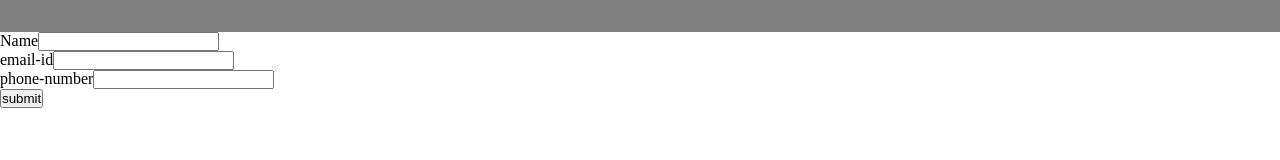
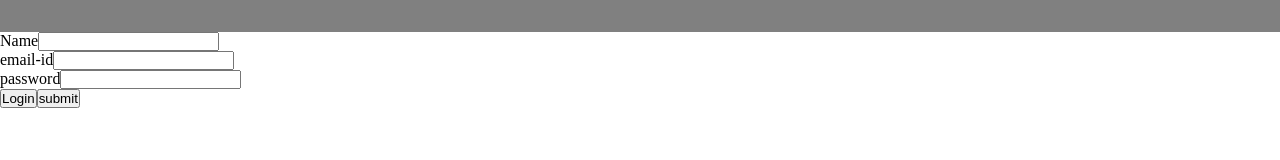
Before and after one commit to Vaishnavigupta97/sharp-ecommerce-website, a React (Create React App) app: page /contact in a window 1280 px wide. Shown: the part 131-291 px from the top of the page. Built offline with nearby package versions, Linux system fonts and the light colour scheme.

Commit message:
add authentication in contact us page

```diff
--- a/src/App.js
+++ b/src/App.js
@@ -13,6 +13,7 @@ function App() {
   return (
     <>
       <Switch>
+      <Route path="/" exact><CompStore /></Route>
         <Route path="/home"><Home /></Route>
         <Route path="/compStore"><CompStore /></Route>
         <Route path="/about"><About /></Route>
--- a/src/Components/ContactUs/Contactus.js
+++ b/src/Components/ContactUs/Contactus.js
@@ -6,7 +6,12 @@ import { useState } from "react";
 const Contactus = () =>{
     const [name, setName] = useState("");
     const [email, setEmail] = useState("");
-    const [phoneNum, setPhoneNum] = useState("");
+    const [password, setPassword] = useState("");
+    const [isLogin, setIsLogin] = useState(true);
+
+    const switchAuthModeHandler = () => {
+        setIsLogin((prevState) => !prevState);
+    }
 
     const nameHandler = (event) => {
         setName(event.target.value)
@@ -14,8 +19,8 @@ const Contactus = () =>{
     const emailHandler = (event) => {
         setEmail(event.target.value)
     }
-    const phoneNumHandler = (event) => {
-        setPhoneNum(event.target.value)
+    const passwrodhandler = (event) => {
+        setPassword(event.target.value)
     }
 
     async function submitHandler(event){
@@ -23,21 +28,55 @@ const Contactus = () =>{
         const contactFormObj = {
             name : name,
             email : email,
-            phoneNum : phoneNum
+            password : setPassword
         }
         setName("");
         setEmail("");
-        setPhoneNum("");
+        setPassword("");
         console.log(contactFormObj);
-        const response = await fetch(`https://react-httpthree-default-rtdb.firebaseio.com/contact.json`, {
-            method: 'POST',
-            body: JSON.stringify(contactFormObj),
-            headers: {
-                'Content-Type': 'application/json'
-            }
-        });
-        const data = await response.json();
-        console.log(data);
+
+
+        if(isLogin){
+
+        }else{
+            fetch('https://identitytoolkit.googleapis.com/v1/accounts:signUp?key=AIzaSyAMFbrxc5lSXe_gUqdPMA0uH9hrJY5XSNE',
+            {
+                method: 'POST',
+                body: JSON.stringify({
+                    email: email,
+                    password : password,
+                    returnSecureToken : true
+                }),
+                headers: {
+                    'Content-Type' : 'application/json'
+                }
+            }).then(res => {
+                if(res.ok){
+
+                }else{
+                    return res.json().then((data) =>{
+                        let errorMessage = 'Authantication failed';
+                        if(data && data.error && data.error.message){
+                             errorMessage = data.error.message;
+                        }
+                        alert(errorMessage);
+                        // console.log(data);
+                    })
+                }
+            })
+        }
+
+
+
+        // const response = await fetch(`https://react-httpthree-default-rtdb.firebaseio.com/contact.json`, {
+        //     method: 'POST',
+        //     body: JSON.stringify(contactFormObj),
+        //     headers: {
+        //         'Content-Type': 'application/json'
+        //     }
+        // });
+        // const data = await response.json();
+        // console.log(data);
     }
     return(
         <>
@@ -53,11 +92,12 @@ const Contactus = () =>{
                 <input type="email" value={email} onChange={emailHandler} />
             </div>
             <div className={classes.formLabelInput}>
-                <label>phone-number</label>
-                <input type="tel-number" value={phoneNum} onChange={phoneNumHandler} />
+                <label>password</label>
+                <input type="password" value={password} onChange={passwrodhandler} />
             </div>
             <div>
-                <button type="submit">submit</button>
+                <button>{isLogin ? 'Login' : 'create Account'}</button>
+                <button type="submit" onClick={switchAuthModeHandler}>submit</button>
             </div>
         </form>
         </>
```
